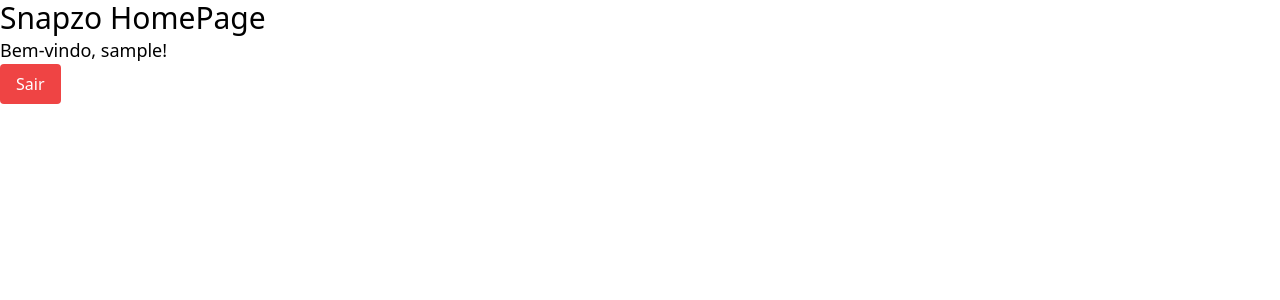
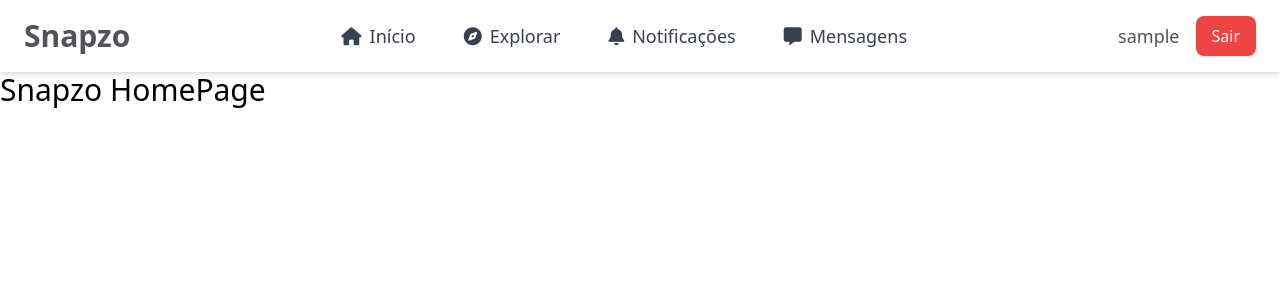
Before and after one commit to PedroSawczuk/snapzo-project, a Django app: page / in a window 1280 px wide. Shown: the top 300 px of the page. Run offline with Django 5.2, Linux system fonts and the light colour scheme; the visitor is signed in with stand-in values (Sample User, id 1); some libraries are stand-ins or nearby versions.

Commit message:
feat: create a modern responsive navbar with icons and styled buttons

```diff
--- a/core/templates/base.html
+++ b/core/templates/base.html
@@ -6,16 +6,65 @@
     <meta name="viewport" content="width=device-width, initial-scale=1.0">
     <title>
         {% block title %}
-
+        Snapzo
         {% endblock title %}
     </title>
     <script src="https://cdn.tailwindcss.com"></script>
+    <link rel="stylesheet" href="https://cdnjs.cloudflare.com/ajax/libs/font-awesome/6.0.0-beta3/css/all.min.css">
 </head>
 
 <body>
+    <nav class="bg-white shadow-md">
+        <div class="container mx-auto px-6 py-4 flex justify-between items-center">
+            <div class="flex items-center space-x-4">
+                <div class="text-3xl font-bold text-zinc-600">Snapzo</div>
+            </div>
+
+            <div class="flex-grow mx-8">
+                <ul class="flex justify-center space-x-12">
+                    <li>
+                        <a href="#"
+                            class="flex items-center text-gray-700 text-lg hover:text-orange-700 transition-all duration-200">
+                            <i class="fas fa-home mr-2"></i> Início
+                        </a>
+                    </li>
+                    <li>
+                        <a href="#"
+                            class="flex items-center text-gray-700 text-lg hover:text-orange-700 transition-all duration-200">
+                            <i class="fas fa-compass mr-2"></i> Explorar
+                        </a>
+                    </li>
+                    <li>
+                        <a href="#"
+                            class="flex items-center text-gray-700 text-lg hover:text-orange-700 transition-all duration-200">
+                            <i class="fas fa-bell mr-2"></i> Notificações
+                        </a>
+                    </li>
+                    <li>
+                        <a href="#"
+                            class="flex items-center text-gray-700 text-lg hover:text-orange-700 transition-all duration-200">
+                            <i class="fa-solid fa-message mr-2"></i> Mensagens
+                        </a>
+                    </li>
+                </ul>
+            </div>
+
+            <div class="flex items-center space-x-4">
+                {% if user.is_authenticated %}
+                <span class="text-zinc-600 text-lg font-medium">{{ user.username }}</span>
+                <form action="{% url 'logoutPage' %}" method="post">
+                    {% csrf_token %}
+                    <button type="submit" class="bg-red-500 text-white px-4 py-2 rounded-lg shadow hover:bg-red-600 transition transform hover:scale-105 duration-200">Sair</button>
+                </form>
+                {% else %}
+                <a href="{% url 'signInPage' %}"
+                    class="bg-orange-700 text-white px-4 py-2 rounded-lg shadow hover:bg-orange-800 transition transform hover:scale-105 duration-200">Entrar</a>
+                {% endif %}
+            </div>
+        </div>
+    </nav>
 
     {% block main %}
-
     {% endblock main %}
 
 </body>
--- a/core/templates/homePage.html
+++ b/core/templates/homePage.html
@@ -7,13 +7,4 @@
 {% block main %}
     <h1 class="text-3xl">Snapzo HomePage</h1>
 
-    {% if user.is_authenticated %}
-        <p class="text-lg">Bem-vindo, {{ user.username }}!</p>
-        <form action="{% url 'logoutPage' %}" method="post">
-            {% csrf_token %}
-            <button type="submit" class="bg-red-500 text-white px-4 py-2 rounded">Sair</button>
-        </form>
-    {% else %}
-        <a href="{% url 'signInPage' %}" class="bg-blue-500 text-white px-4 py-2 rounded">Entrar</a>
-    {% endif %}
 {% endblock main %}
```
